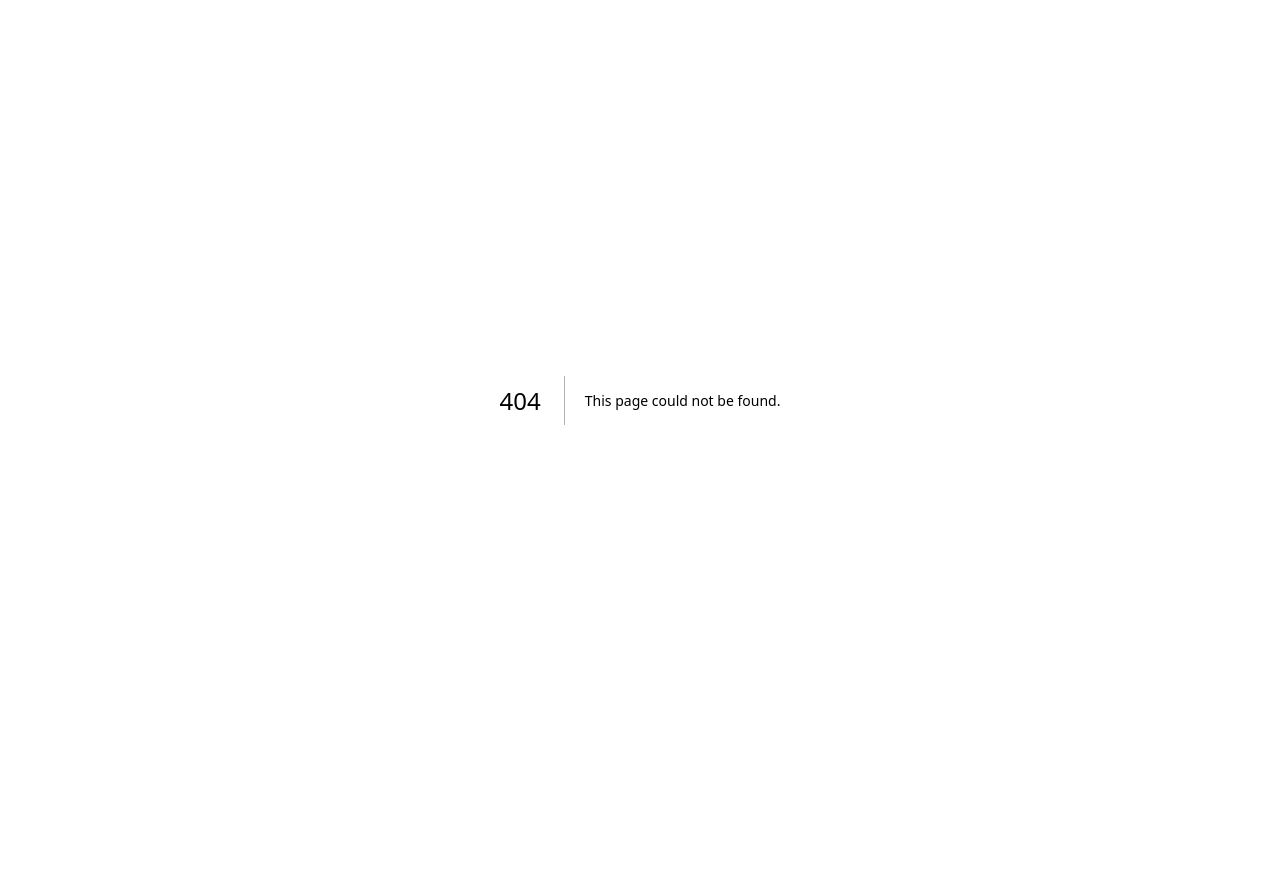
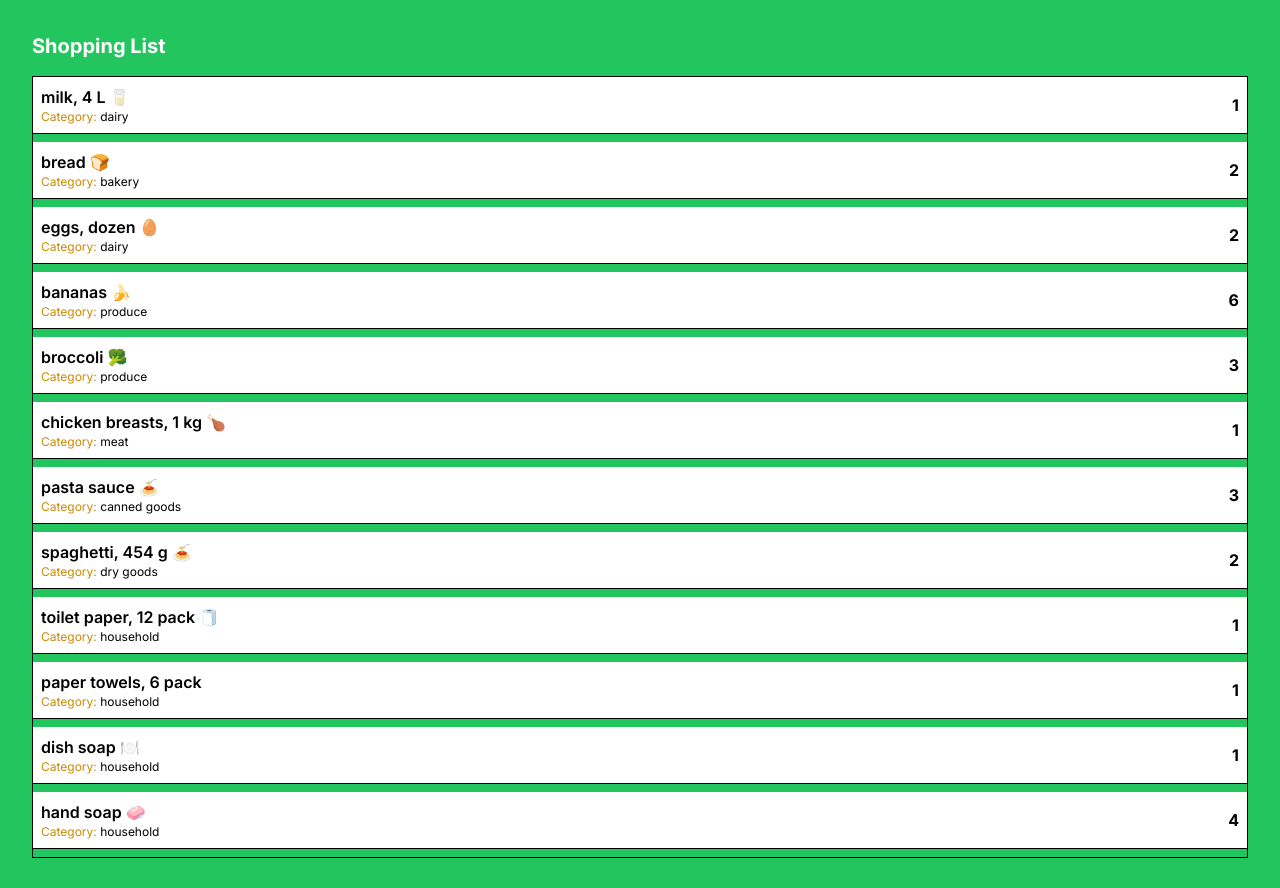
Before and after one commit to magdalenabrinas/cprg306-assignments, a Next.js app: page /week-3 in a window 1280 px wide. Before the commit this address had no page. Before the commit the page ends 800 px from the top, so only its background shows below. Built offline with nearby package versions, Linux system fonts and the light colour scheme.

Commit message:
update for week3

```diff
--- /dev/null
+++ b/app/week-3/item-list.js
@@ -0,0 +1,88 @@
+import React from 'react';
+import Item from './item';
+
+const ItemList = () => {
+  const item1 = {
+    name: "milk, 4 L 🥛",
+    quantity: 1,
+    category: "dairy",
+  };
+
+  const item2 = {
+    name: "bread 🍞",
+    quantity: 2,
+    category: "bakery",
+  };
+
+  const item3 = {
+    name: "eggs, dozen 🥚",
+    quantity: 2,
+    category: "dairy",
+  };
+
+  const item4 = {
+    name: "bananas 🍌",
+    quantity: 6,
+    category: "produce",
+  };
+
+  const item5 = {
+    name: "broccoli 🥦",
+    quantity: 3,
+    category: "produce",
+  };
+
+  const item6 = {
+    name: "chicken breasts, 1 kg 🍗",
+    quantity: 1,
+    category: "meat",
+  };
+
+  const item7 = {
+    name: "pasta sauce 🍝",
+    quantity: 3,
+    category: "canned goods",
+  };
+
+  const item8 = {
+    name: "spaghetti, 454 g 🍝",
+    quantity: 2,
+    category: "dry goods",
+  };
+
+  const item9 = {
+    name: "toilet paper, 12 pack 🧻",
+    quantity: 1,
+    category: "household",
+  };
+
+  const item10 = {
+    name: "paper towels, 6 pack",
+    quantity: 1,
+    category: "household",
+  };
+
+  const item11 = {
+    name: "dish soap 🍽️",
+    quantity: 1,
+    category: "household",
+  };
+
+  const item12 = {
+    name: "hand soap 🧼",
+    quantity: 4,
+    category: "household",
+  };
+
+  const items = [item1, item2, item3, item4, item5, item6, item7, item8, item9, item10, item11, item12];
+
+  return (
+    <ul className="border border-black">
+      {items.map((item, index) => (
+        <Item key={index} {...item} />
+      ))}
+    </ul>
+  );
+};
+
+export default ItemList;
--- /dev/null
+++ b/app/week-3/item.js
@@ -0,0 +1,15 @@
+import React from 'react';
+
+const Item = ({ name, quantity, category }) => {
+  return (
+    <li className="flex items-center justify-between p-2 border-b border-black bg-white mb-2">
+      <div className="w-3/4">
+        <h3 className="text-base font-semibold text-black">{name}</h3>
+        <p className="text-xs text-yellow-600">Category: <span className="text-black">{category}</span></p>
+      </div>
+      <span className="text-base font-bold text-black">{quantity}</span>
+    </li>
+  );
+};
+
+export default Item;
--- /dev/null
+++ b/app/week-3/page.js
@@ -0,0 +1,13 @@
+import React from 'react';
+import ItemList from './item-list';
+
+const Page = ({ data }) => {
+  return (
+    <main className="p-8 bg-green-500 min-h-screen">
+      <h1 className="text-xl font-bold mb-4">Shopping List</h1>
+      <ItemList items={data} />
+    </main>
+  );
+};
+
+export default Page;
```
